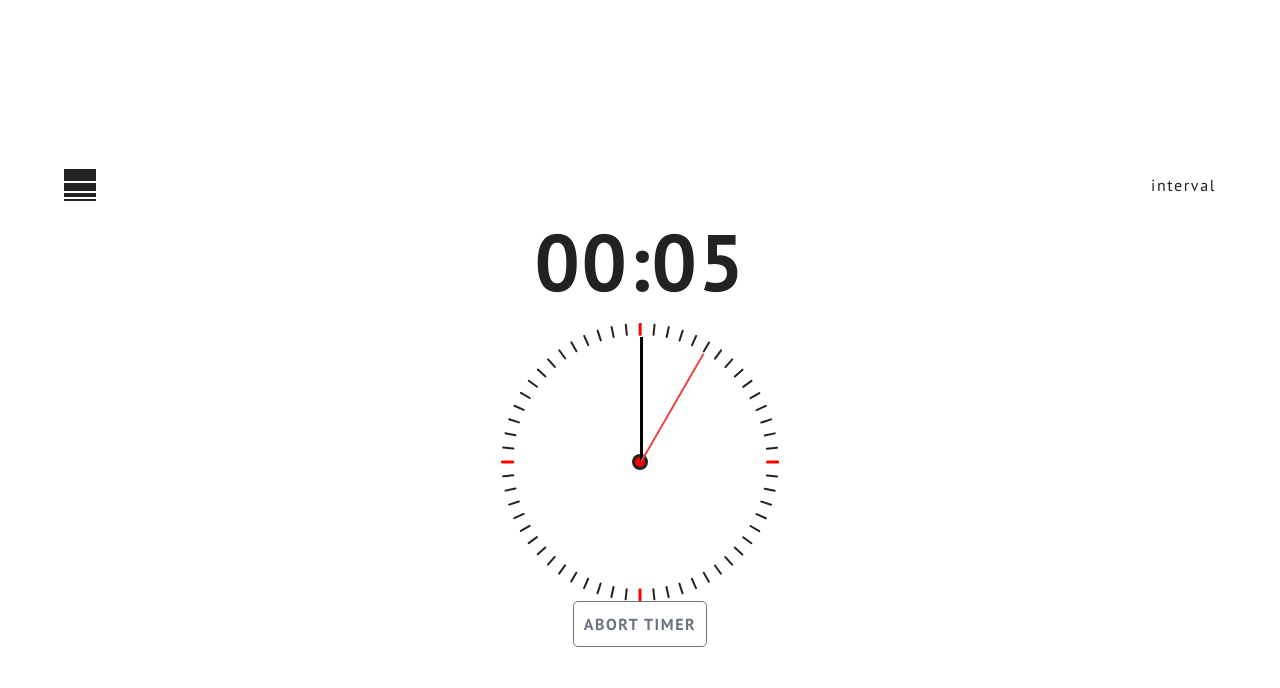
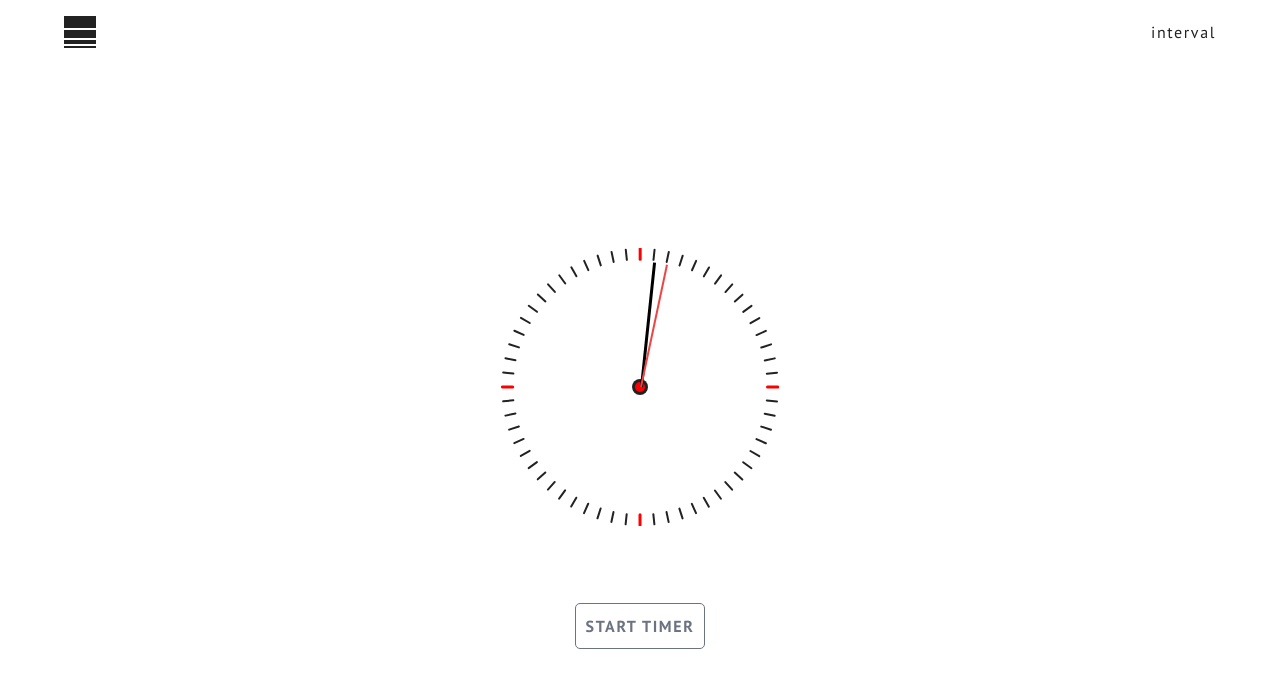
Before and after one commit to PlooJompong/Timer-app, a React (Vite) app: page /analog in a window 1280 px wide. Shown: the top 688 px of the page. Built offline with nearby package versions, Linux system fonts and the light colour scheme.

Commit message:
all view done

```diff
--- a/src/App.jsx
+++ b/src/App.jsx
@@ -15,8 +15,8 @@ const App = () => {
 
   const isTesting = true;
 
-  const BREAK_DURATION = isTesting ? 3 : 5 * 60;
-  const INITIAL_TIME = isTesting ? 5 : 1 * 60;
+  const BREAK_DURATION = isTesting ? 5 : 5 * 60;
+  const INITIAL_TIME = isTesting ? 62 : 1 * 60;
 
   const [seconds, setSeconds] = useState(INITIAL_TIME);
   const [breakTime, setBreakTime] = useState(BREAK_DURATION);
@@ -113,7 +113,7 @@ const App = () => {
   };
 
   const handleIncrease = () => {
-    if (seconds < 10) {
+    if (seconds < 70) {
       // if (seconds < 600) {
       setSeconds((prev) => prev + 1);
       // setSeconds((prev) => prev + 60);
@@ -121,6 +121,7 @@ const App = () => {
   };
   return (
     <>
+      {/* <Navbar /> */}
       <Container>
         <Routes>
           <Route path="/" element={<Loading />} />
@@ -145,8 +146,8 @@ const App = () => {
               <DigitalTimer
                 seconds={seconds}
                 isRunning={isRunning}
+                handleStart={handleStart}
                 handleStop={handleStop}
-                handleStart={handleStart}
               />
             }
           />
@@ -156,6 +157,7 @@ const App = () => {
               <AnalogTimer
                 seconds={seconds}
                 isRunning={isRunning}
+                handleStart={handleStart}
                 handleStop={handleStop}
               />
             }
@@ -166,6 +168,7 @@ const App = () => {
               <TextTimer
                 seconds={seconds}
                 isRunning={isRunning}
+                handleStart={handleStart}
                 handleStop={handleStop}
               />
             }
--- a/src/components/Button.jsx
+++ b/src/components/Button.jsx
@@ -1,13 +1,7 @@
-const Button = ({ onClick, children, ...props }) => {
-  return (
-    <button
-      className="rounded-[5px] border border-white p-[10px] text-2xl font-bold"
-      onClick={onClick}
-      {...props}
-    >
-      {children}
-    </button>
-  );
+import { motion } from "framer-motion";
+
+const Button = ({ handleStart, handleStop, handleRestart, children }) => {
+  return <motion.button>{children}</motion.button>;
 };
 
 export default Button;
--- a/src/components/Container.jsx
+++ b/src/components/Container.jsx
@@ -1,11 +1,6 @@
-import Navbar from "./Navbar";
-
-const Container = ({ children, ...props }) => {
+const Container = ({ children }) => {
   return (
-    <main
-      className="max-w-screen relative mx-auto flex h-screen flex-col items-center justify-center tracking-widest text-custom-gray"
-      {...props}
-    >
+    <main className="relative mx-auto flex h-screen w-screen flex-col items-center justify-center tracking-widest text-custom-gray">
       {children}
     </main>
   );
--- a/src/components/Navbar.jsx
+++ b/src/components/Navbar.jsx
@@ -27,11 +27,11 @@ const Navbar = () => {
 
   return (
     <>
-      <nav className="relative z-30 flex w-[90vw] max-w-screen-xl items-center justify-between pt-4">
+      <nav className="relative z-30 mx-auto flex w-[90vw] max-w-screen-xl items-center justify-between pt-4">
         <button onClick={toggleOpen}>
           <img src={isOpen ? navIconWhite : navIconBlack} alt="Icon" />
         </button>
-        {!isOpen && <p className="text-custom-gray">interval</p>}{" "}
+        {!isOpen && <p className="text-custom-gray">interval</p>}
       </nav>
 
       <AnimatePresence>
@@ -47,7 +47,6 @@ const Navbar = () => {
           />
         )}
       </AnimatePresence>
-
       {isOpen && (
         <motion.div
           className="fixed inset-0 z-20 flex flex-col items-center justify-center gap-8 text-4xl font-bold text-white max-[320px]:text-3xl"
--- a/src/pages/Alarm.jsx
+++ b/src/pages/Alarm.jsx
@@ -32,7 +32,7 @@ const Alarm = ({ handleStop }) => {
           duration: 1.5,
           delay: 0.5,
         }}
-      ></motion.div>
+      />
 
       <motion.div
         className="absolute z-20 aspect-square w-[50vw] rounded-full max-[320px]:w-[100vw]"
@@ -44,7 +44,7 @@ const Alarm = ({ handleStop }) => {
           duration: 1.5,
           delay: 1,
         }}
-      ></motion.div>
+      />
 
       <div className="relative z-30 my-8 flex flex-col items-center justify-center">
         <motion.img
@@ -55,7 +55,7 @@ const Alarm = ({ handleStop }) => {
           initial="initial"
           animate="animate"
           transition={{ repeat: Infinity, duration: 2 }}
-        ></motion.img>
+        />
 
         <p className="mb-20 mt-8 text-4xl font-bold text-white">
           {text.map((char, index) => (
--- a/src/pages/AnalogTimer.jsx
+++ b/src/pages/AnalogTimer.jsx
@@ -1,19 +1,18 @@
 import { useEffect, useState } from "react";
+import { Link } from "react-router-dom";
+import { motion } from "framer-motion";
+import analog from "../assets/analog.svg";
 import Navbar from "../components/Navbar.jsx";
-import analog from "../assets/analog.svg";
 
-import { motion } from "framer-motion";
-
-const AnalogTimer = ({ seconds, isRunning, handleStop }) => {
+const AnalogTimer = ({ seconds, isRunning, handleStart, handleStop }) => {
   const [handleAngle, setHandleAngle] = useState({
     minutes: 0,
     seconds: 0,
   });
 
   useEffect(() => {
-    // Accumulate the rotation based on the total seconds elapsed
-    const minuteAngle = (Math.floor(seconds / 60) % 60) * 6; // Keeping minutes within 0-59
-    const secondAngle = seconds * 6; // Accumulate without reset
+    const minuteAngle = (Math.floor(seconds / 60) % 60) * 6;
+    const secondAngle = seconds * 6;
 
     setHandleAngle({
       minutes: minuteAngle,
@@ -21,19 +20,13 @@ const AnalogTimer = ({ seconds, isRunning, handleStop }) => {
     });
   }, [seconds]);
 
-  const formatTime = (time) => {
-    return time.toString().padStart(2, "0");
-  };
-
   return (
     <>
       <Navbar />
-      <section className="flex h-1/2 flex-col items-center justify-center">
-        <h1 className="my-auto text-[80px] font-bold">
-          {formatTime(Math.floor(seconds / 60))}:{formatTime(seconds % 60)}
-        </h1>
 
-        <div className="relative h-[278px] w-[278px]">
+      <section className="flex h-screen w-4/5 max-w-screen-xl flex-col items-center justify-center">
+        <div className="mb-7 flex h-1/2 max-w-screen-xl flex-col items-center justify-center">
+          <div className="relative aspect-square w-[278px]">
             <img src={analog} alt="Analog Clock" className="absolute inset-0" />
 
             <div
@@ -52,8 +45,9 @@ const AnalogTimer = ({ seconds, isRunning, handleStop }) => {
               }}
             />
           </div>
-      </section>
+        </div>
 
+        {isRunning ? (
           <motion.button
             className="rounded-[5px] border border-gray-500 p-[10px] font-bold text-gray-500 hover:border-2 hover:border-red-300 hover:text-red-500 max-[320px]:text-lg"
             whileHover={{ scale: 0.95 }}
@@ -61,6 +55,18 @@ const AnalogTimer = ({ seconds, isRunning, handleStop }) => {
           >
             ABORT TIMER
           </motion.button>
+        ) : (
+          <Link to={"/analog"}>
+            <motion.button
+              className="rounded-[5px] border border-gray-500 p-[10px] font-bold text-gray-500 hover:border-2 hover:border-green-300 hover:text-green-500 max-[320px]:text-lg"
+              whileHover={{ scale: 0.95 }}
+              onClick={handleStart}
+            >
+              START TIMER
+            </motion.button>
+          </Link>
+        )}
+      </section>
     </>
   );
 };
--- a/src/pages/Pause.jsx
+++ b/src/pages/Pause.jsx
@@ -4,6 +4,9 @@ import breakIcon from "../assets/breakIcon.svg";
 
 const Pause = ({ breakTime, handleRestart }) => {
   const text = "Pause & breath".split("");
+
+  const minutes = Math.floor(breakTime / 60);
+  const seconds = breakTime % 60;
 
   const backgroundAnimation = {
     initial: { backgroundColor: "#222" },
@@ -25,7 +28,7 @@ const Pause = ({ breakTime, handleRestart }) => {
         initial="initial"
         animate="animate"
         transition={{ repeat: Infinity, duration: 5, delay: 0.5 }}
-      ></motion.div>
+      />
 
       <motion.div
         className="absolute z-20 aspect-square w-[50vw] rounded-full max-[320px]:w-[100vw]"
@@ -33,7 +36,7 @@ const Pause = ({ breakTime, handleRestart }) => {
         initial="initial"
         animate="animate"
         transition={{ repeat: Infinity, duration: 5, delay: 1 }}
-      ></motion.div>
+      />
 
       <div className="z-30 my-8 flex animate-pulse flex-col items-center justify-center">
         <img src={breakIcon} alt="Alarm Icon" className="mb-4 mt-20" />
@@ -59,8 +62,7 @@ const Pause = ({ breakTime, handleRestart }) => {
           </p>
 
           <p className="z-10 mb-20 text-2xl text-gray-500">
-            {formatTime(Math.floor(breakTime / 60))}:
-            {formatTime(breakTime % 60)}
+            {minutes > 0 ? `${minutes}:${formatTime(seconds)}` : `${seconds}`}
           </p>
         </section>
       </div>
--- a/src/pages/SetTimer.jsx
+++ b/src/pages/SetTimer.jsx
@@ -1,6 +1,6 @@
-import Navbar from "../components/Navbar.jsx";
 import { motion } from "framer-motion";
 import { FaAngleLeft, FaAngleRight } from "react-icons/fa6";
+import Navbar from "../components/Navbar";
 
 const SetTimer = ({
   seconds,
@@ -15,7 +15,7 @@ const SetTimer = ({
   return (
     <>
       <Navbar />
-      <section className="flex h-screen w-4/5 flex-col items-center justify-center">
+      <section className="flex h-screen w-4/5 max-w-screen-xl flex-col items-center justify-center">
         <div className="flex h-1/2 w-full flex-col items-center justify-center">
           <div className="flex w-full items-center justify-around">
             <motion.button
@@ -72,7 +72,7 @@ const SetTimer = ({
             />
 
             <label htmlFor="break" className="text-lg max-[320px]:text-base">
-              5 minutes break / inteval
+              {/* 5 minutes break / inteval */}5 seconds break / inteval
             </label>
           </div>
         </div>
--- a/src/pages/TextTimer.jsx
+++ b/src/pages/TextTimer.jsx
@@ -1,7 +1,8 @@
-import Navbar from "../components/Navbar.jsx";
+import { Link } from "react-router-dom";
+import Navbar from "../components/Navbar";
 import { motion } from "framer-motion";
 
-const TextTimer = ({ seconds, isRunning, handleStop }) => {
+const TextTimer = ({ seconds, isRunning, handleStart, handleStop }) => {
   const minutes = Math.floor(seconds / 60);
   const remainingSeconds = seconds % 60;
 
@@ -74,14 +75,16 @@ const TextTimer = ({ seconds, isRunning, handleStop }) => {
   return (
     <>
       <Navbar />
-      <section className="flex h-1/2 flex-col items-center justify-center text-balance">
+      <section className="flex h-screen w-4/5 max-w-screen-xl flex-col items-center justify-center text-pretty">
+        <div className="flex h-1/2 w-full flex-col items-center justify-center">
           <h1 className="my-auto text-center text-3xl font-bold">
             {minutes === 0
               ? `${timeToText(remainingSeconds).toUpperCase()} SEKUNDER KVAR`
               : `${timeToText(minutes).toUpperCase()} MINUTER OCH ${timeToText(remainingSeconds).toUpperCase()} SEKUNDER KVAR`}
           </h1>
-      </section>
+        </div>
 
+        {isRunning ? (
           <motion.button
             className="rounded-[5px] border border-gray-500 p-[10px] font-bold text-gray-500 hover:border-2 hover:border-red-300 hover:text-red-500 max-[320px]:text-lg"
             whileHover={{ scale: 0.95 }}
@@ -89,6 +92,18 @@ const TextTimer = ({ seconds, isRunning, handleStop }) => {
           >
             ABORT TIMER
           </motion.button>
+        ) : (
+          <Link to={"/text"}>
+            <motion.button
+              className="rounded-[5px] border border-gray-500 p-[10px] font-bold text-gray-500 hover:border-2 hover:border-green-300 hover:text-green-500 max-[320px]:text-lg"
+              whileHover={{ scale: 0.95 }}
+              onClick={handleStart}
+            >
+              START TIMER
+            </motion.button>
+          </Link>
+        )}
+      </section>
     </>
   );
 };
```
Also changed, not shown: src/pages/DigitalTimer.jsx (+14 -9 lines). Lines whose indentation alone changed are shown as unchanged.
